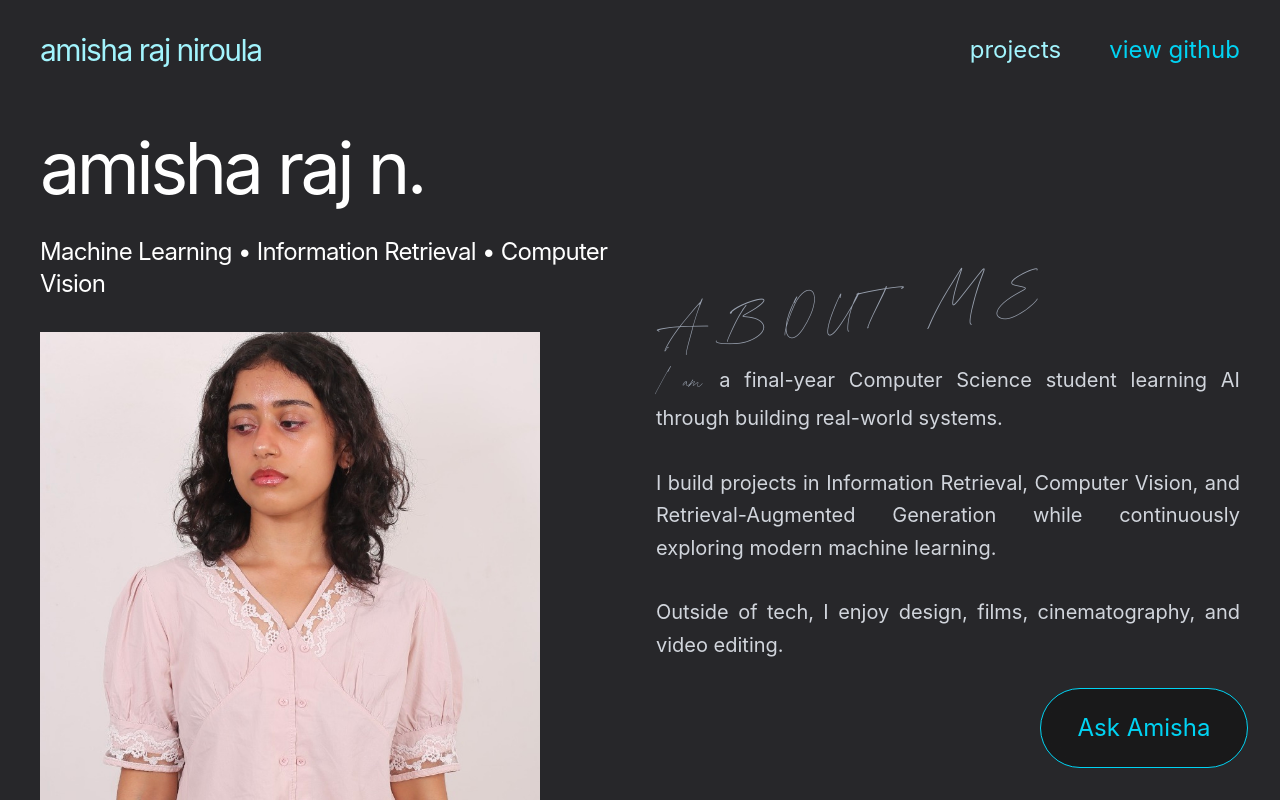
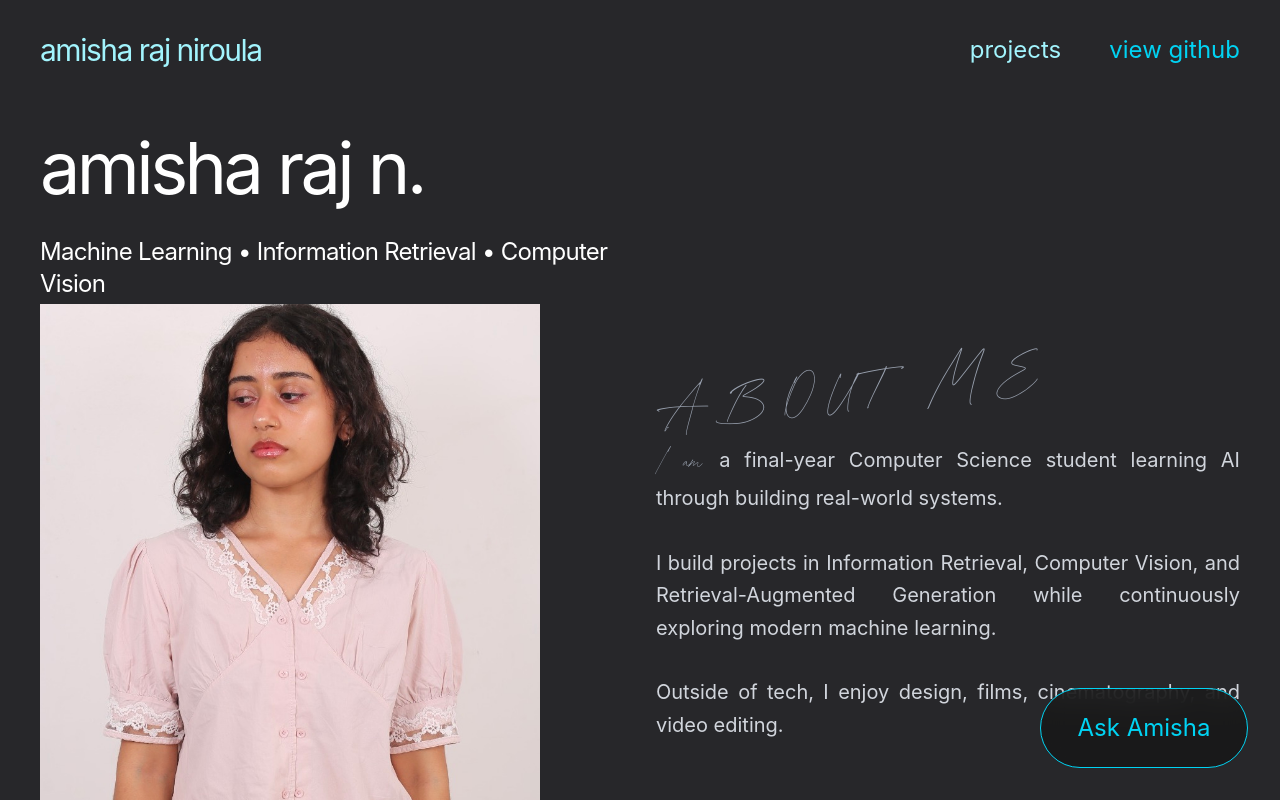
Before and after one commit to amisharn/portfolio, a React (Vite) app in the folder frontend/: page / in a window 1280 px wide. Shown: the top 800 px of the page. Built offline with nearby package versions, Linux system fonts and the light colour scheme.

Commit message:
fixing deployment issues

```diff
--- a/frontend/src/components/Hero.jsx
+++ b/frontend/src/components/Hero.jsx
@@ -19,12 +19,12 @@ function Hero() {
             alt="Amisha Raj"
             width={500}
             height={560}
-            className="mt-8 w-full max-w-[500px] max-h-[560px] h-auto object-cover"
+            className="mt-1 w-full max-w-[500px] max-h-[560px] h-auto object-cover"
           />
         </div>
 
         {/* Right */}
-        <div className="w-full lg:w-1/2 mt-0 lg:mt-30">
+        <div className="w-full lg:w-1/2 mt-0 lg:mt-50">
           <p className="-rotate-6 font-abramo text-2xl sm:text-3xl md:text-4xl lg:text-5xl uppercase tracking-[0.2em] sm:tracking-[0.3em] text-gray-400 mt-8 lg:mt-16 mb-8 lg:mb-8 mb-8">
             About Me
           </p>
```
